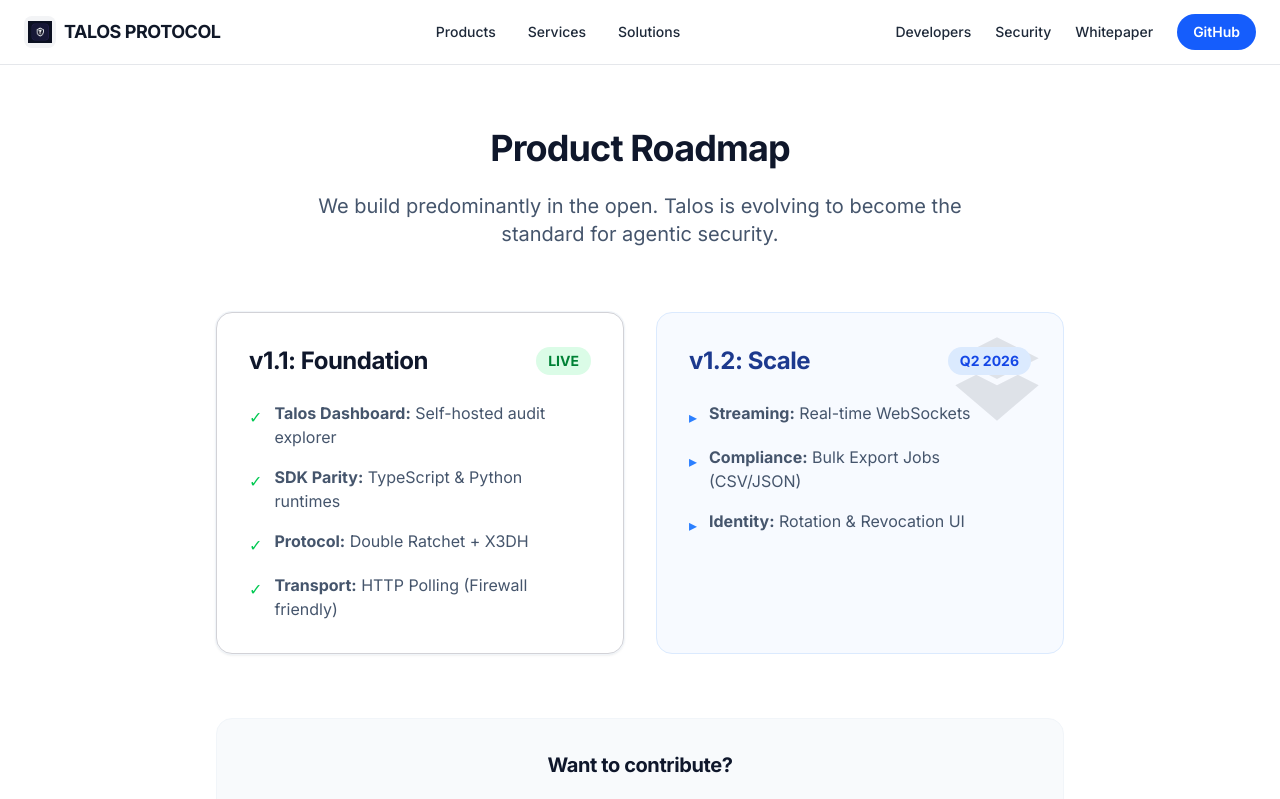
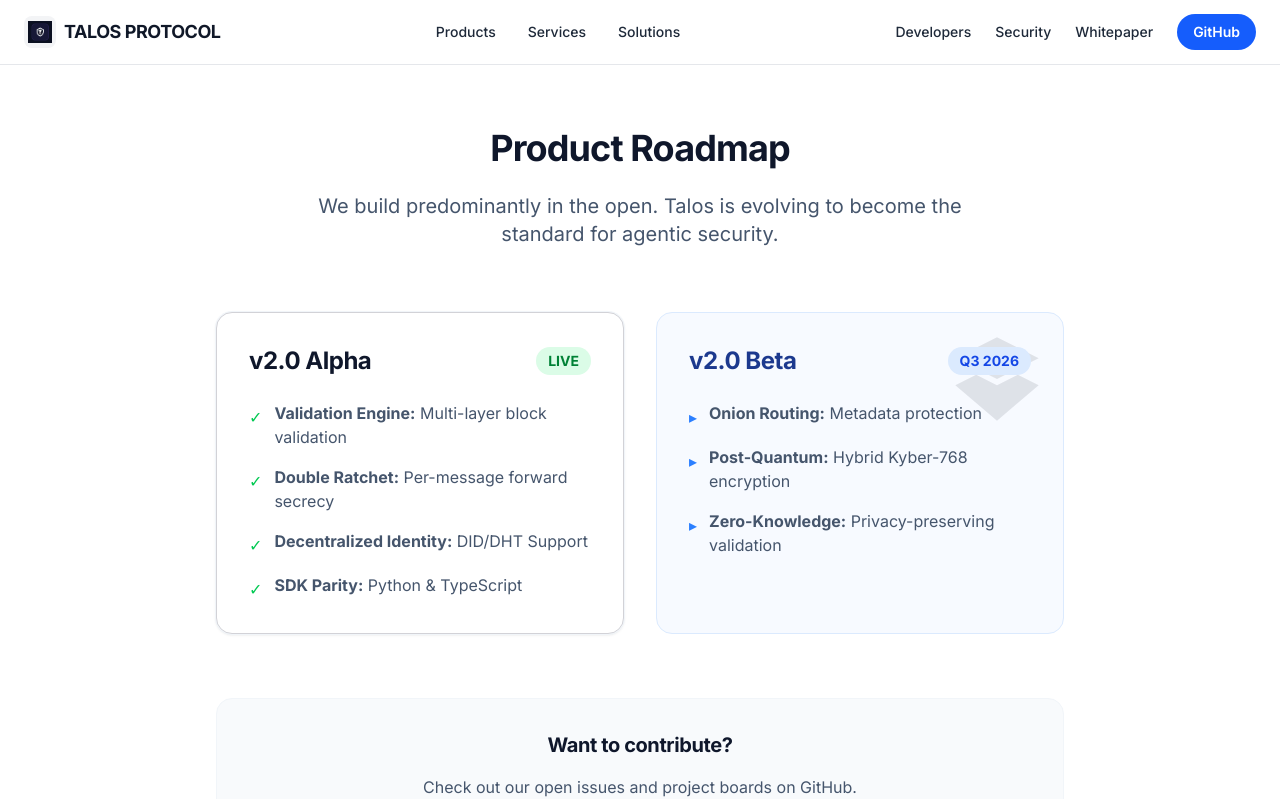
Before and after one commit to talosprotocol/talos-site, a Next.js app: page /roadmap in a window 1280 px wide. Shown: the top 799 px of the page. Built offline with nearby package versions, Linux system fonts and the light colour scheme.

Commit message:
docs: Align site roadmap with v2.0 research and replace all Wiki links

```diff
--- a/src/app/developers/page.tsx
+++ b/src/app/developers/page.tsx
@@ -24,7 +24,7 @@
             GitHub Repository
           </Link>
           <Link
-            href="https://github.com/talosprotocol/talos/wiki"
+            href="https://github.com/talosprotocol/talos/tree/main/docs"
             target="_blank"
             className="px-6 py-3 text-base font-semibold text-gray-800 bg-white border border-gray-300 rounded-full hover:bg-gray-50 transition-colors"
           >
--- a/src/app/methodology/page.tsx
+++ b/src/app/methodology/page.tsx
@@ -25,7 +25,7 @@
           </ul>
 
           <p className="mt-6">
-            <Link href="https://github.com/talosprotocol/talos/wiki/Benchmarks" className="text-blue-600 hover:underline font-medium">
+            <Link href="https://github.com/talosprotocol/talos/blob/main/docs/testing/benchmarks.md" className="text-blue-600 hover:underline font-medium">
               View full benchmark suite on GitHub &rarr;
             </Link>
           </p>
--- a/src/app/products/page.tsx
+++ b/src/app/products/page.tsx
@@ -127,7 +127,7 @@
              <Link href="https://github.com/talosprotocol/talos/blob/main/docs/research/whitepaper.md" className="text-sm text-gray-500 hover:text-blue-600 transition-colors">
                Whitepaper
              </Link>
-             <Link href="https://github.com/talosprotocol/talos/wiki" className="text-sm text-gray-500 hover:text-blue-600 transition-colors">
+             <Link href="https://github.com/talosprotocol/talos/tree/main/docs" className="text-sm text-gray-500 hover:text-blue-600 transition-colors">
                Docs
              </Link>
           </div>
--- a/src/app/roadmap/page.tsx
+++ b/src/app/roadmap/page.tsx
@@ -18,51 +18,51 @@
            {/* v1.1 - Current */}
            <div className="p-8 border rounded-2xl bg-white shadow-sm ring-1 ring-slate-100">
                <div className="flex items-center justify-between mb-6">
-                   <h2 className="text-2xl font-bold text-slate-900">v1.1: Foundation</h2>
+                   <h2 className="text-2xl font-bold text-slate-900">v2.0 Alpha</h2>
                    <span className="px-3 py-1 bg-green-100 text-green-700 text-sm font-bold rounded-full">LIVE</span>
                </div>
                <ul className="space-y-4 text-slate-600">
                    <li className="flex items-start gap-3">
                        <span className="text-green-500 mt-1">✓</span>
-                       <span><strong>Talos Dashboard:</strong> Self-hosted audit explorer</span>
+                       <span><strong>Validation Engine:</strong> Multi-layer block validation</span>
                    </li>
                    <li className="flex items-start gap-3">
                        <span className="text-green-500 mt-1">✓</span>
-                       <span><strong>SDK Parity:</strong> TypeScript & Python runtimes</span>
+                       <span><strong>Double Ratchet:</strong> Per-message forward secrecy</span>
                    </li>
                    <li className="flex items-start gap-3">
                        <span className="text-green-500 mt-1">✓</span>
-                       <span><strong>Protocol:</strong> Double Ratchet + X3DH</span>
+                       <span><strong>Decentralized Identity:</strong> DID/DHT Support</span>
                    </li>
                    <li className="flex items-start gap-3">
                        <span className="text-green-500 mt-1">✓</span>
-                       <span><strong>Transport:</strong> HTTP Polling (Firewall friendly)</span>
+                       <span><strong>SDK Parity:</strong> Python & TypeScript</span>
                    </li>
                </ul>
            </div>
 
-            {/* v1.2 - Next */}
+            {/* v2.0 Beta - Next */}
             <div className="p-8 border border-blue-100 rounded-2xl bg-blue-50/50 relative overflow-hidden">
                <div className="absolute top-0 right-0 p-4 opacity-10">
                    <svg width="100" height="100" viewBox="0 0 24 24" fill="currentColor"><path d="M12 2L2 7l10 5 10-5-10-5zm0 9l2.5-1.25L12 8.5l-2.5 1.25L12 11zm0 2.5l-5-2.5-5 2.5L12 22l10-8.5-5-2.5-5 2.5z"/></svg>
                </div>
 
                <div className="flex items-center justify-between mb-6 relative z-10">
-                   <h2 className="text-2xl font-bold text-blue-900">v1.2: Scale</h2>
-                   <span className="px-3 py-1 bg-blue-100 text-blue-700 text-sm font-bold rounded-full">Q2 2026</span>
+                   <h2 className="text-2xl font-bold text-blue-900">v2.0 Beta</h2>
+                   <span className="px-3 py-1 bg-blue-100 text-blue-700 text-sm font-bold rounded-full">Q3 2026</span>
                </div>
                <ul className="space-y-4 text-slate-600 relative z-10">
                    <li className="flex items-start gap-3">
                        <span className="text-blue-500 mt-1">▸</span>
-                       <span><strong>Streaming:</strong> Real-time WebSockets</span>
+                       <span><strong>Onion Routing:</strong> Metadata protection</span>
                    </li>
                    <li className="flex items-start gap-3">
                        <span className="text-blue-500 mt-1">▸</span>
-                       <span><strong>Compliance:</strong> Bulk Export Jobs (CSV/JSON)</span>
+                       <span><strong>Post-Quantum:</strong> Hybrid Kyber-768 encryption</span>
                    </li>
                    <li className="flex items-start gap-3">
                        <span className="text-blue-500 mt-1">▸</span>
-                       <span><strong>Identity:</strong> Rotation & Revocation UI</span>
+                       <span><strong>Zero-Knowledge:</strong> Privacy-preserving validation</span>
                    </li>
                </ul>
             </div>
--- a/src/app/solutions/page.tsx
+++ b/src/app/solutions/page.tsx
@@ -8,21 +8,21 @@
       problem: "Agent tools operate in untrusted environments with risk of unauthorized access and capability drift.",
       outcome: "Talos provides a secure bridge between agents and MCP servers, enforcing cryptographic identity and time-scoped authorization on every request.",
       components: ["TypeScript SDK", "Python SDK", "MCP Connector", "Gateway"],
-      docs: "https://github.com/talosprotocol/talos/wiki/MCP-Integration"
+      docs: "https://github.com/talosprotocol/talos/blob/main/docs/features/integrations/mcp-integration.md"
     },
     {
       title: "Immutable Audit Trail",
       problem: "Autonomous agents execute thousands of actions per minute, making manual audit impossible.",
       outcome: "The Audit Service captures every execution event in a verifiable Merkle structure for compliance and incident response.",
       components: ["Audit Service", "Dashboard", "Contracts"],
-      docs: "https://github.com/talosprotocol/talos/wiki/Audit-Explorer"
+      docs: "https://github.com/talosprotocol/talos/blob/main/docs/features/observability/audit-explorer.md"
     },
     {
       title: "Cross-Language Parity",
       problem: "Building secure toolchains across Rust, Python, and Node.js leads to protocol fragmentation.",
       outcome: "Our contract-driven kernel ensures every SDK speaks the same cryptographic language with shared schemas and test vectors.",
       components: ["Contracts", "Core Rust", "All SDKs"],
-      docs: "https://github.com/talosprotocol/talos-contracts/wiki"
+      docs: "https://github.com/talosprotocol/talos/blob/main/docs/api/schemas.md"
     }
   ];
 
--- a/src/components/Hero.tsx
+++ b/src/components/Hero.tsx
@@ -22,7 +22,7 @@
 
         <div className="flex flex-wrap justify-center gap-4 pt-6">
           <Link
-            href="https://github.com/talosprotocol/talos/wiki"
+            href="https://github.com/talosprotocol/talos/tree/main/docs"
             target="_blank"
             rel="noopener noreferrer"
             className="px-8 py-4 text-lg font-medium text-white bg-blue-600 rounded-full hover:bg-blue-700 transition-colors"
```
